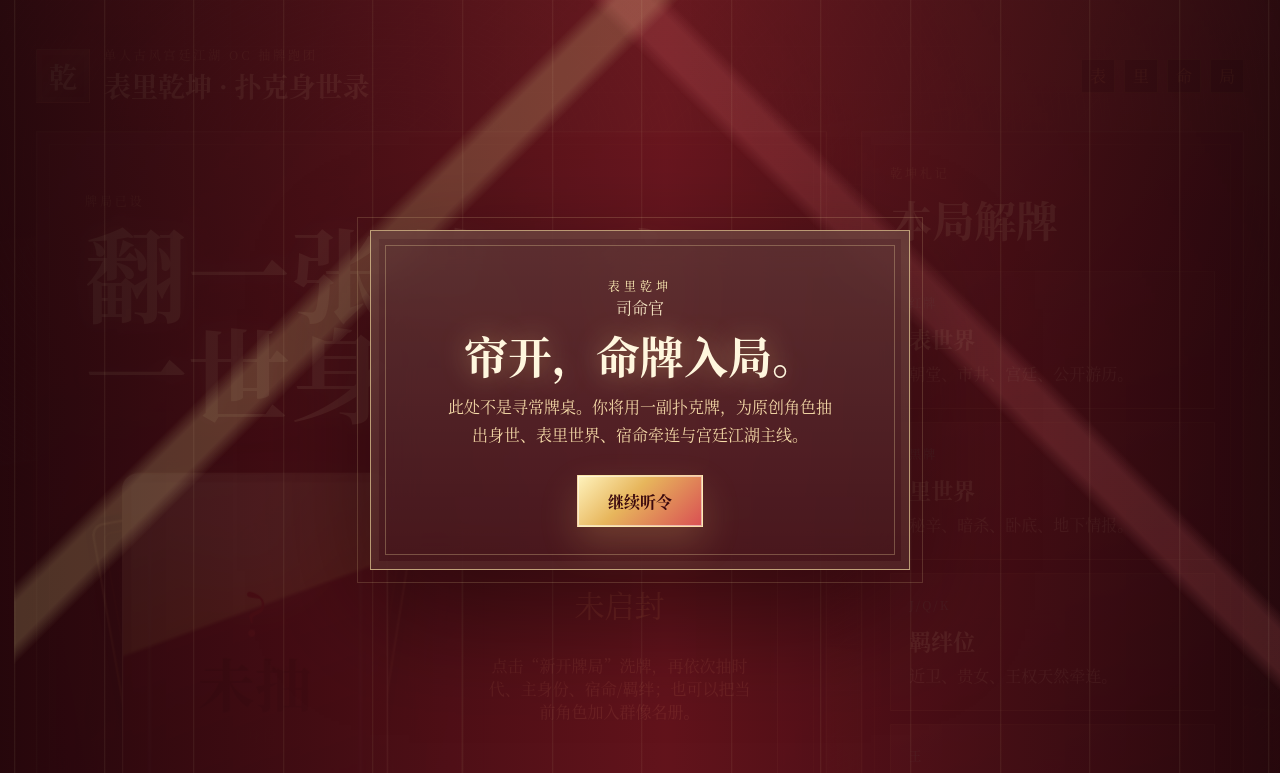
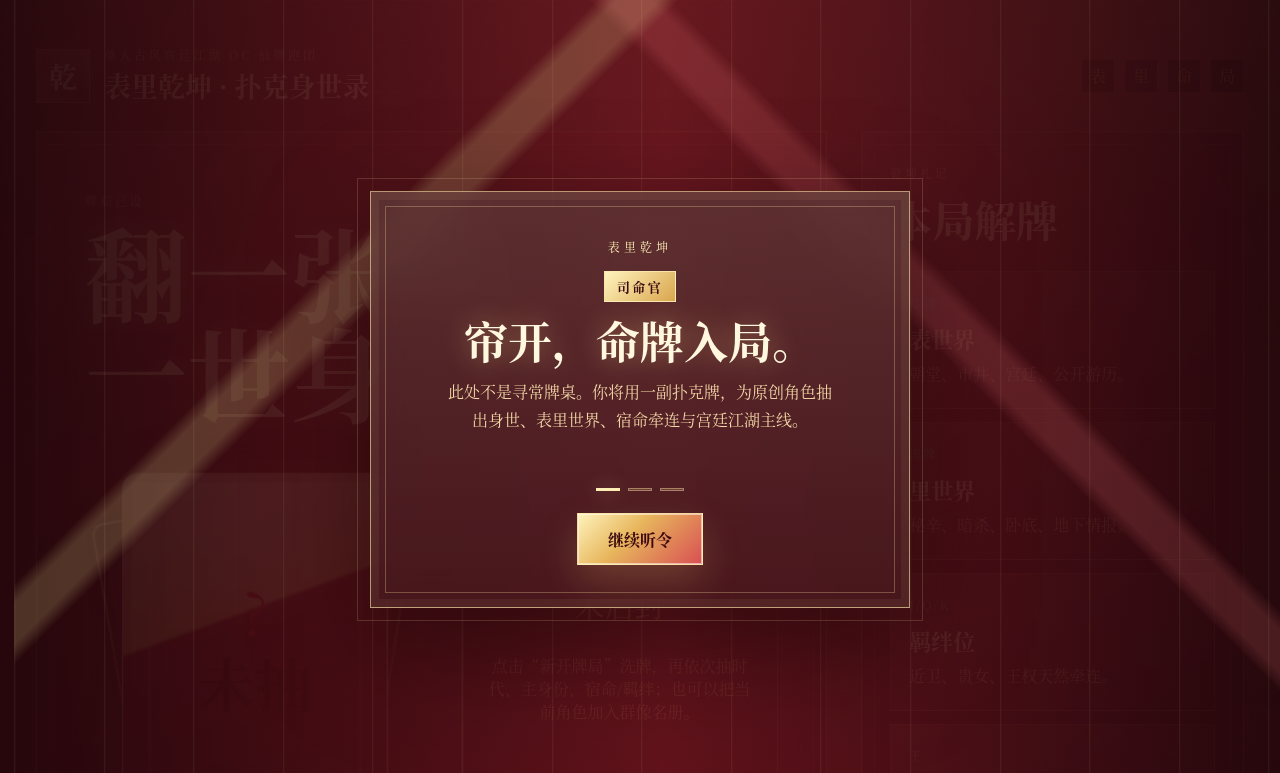
Before and after one commit to 2736181935-cloud/biao-li-qiankun-poker, a plain HTML site: page index.html in a window 1280 px wide. Shown: the top 773 px of the page. Drawn offline with Linux system fonts and the light colour scheme.

Commit message:
Add guided intro story: styles.css

```diff
--- a/styles.css
+++ b/styles.css
@@ -115,8 +115,19 @@ button { cursor: pointer; }
   letter-spacing: .34em;
   font-size: 12px;
 }
+.intro-speaker {
+  width: fit-content;
+  margin: 14px auto 0;
+  padding: 5px 12px;
+  color: #3b090e;
+  background: linear-gradient(135deg, #fff3bd, #d9a64e);
+  border: 1px solid rgba(255,240,184,.82);
+  font-size: 13px;
+  font-weight: 900;
+  letter-spacing: .18em;
+}
 .intro-card h2 {
-  margin: 12px 0 14px;
+  margin: 14px 0 14px;
   color: var(--pearl);
   font-size: 44px;
   line-height: 1.1;
@@ -127,6 +138,29 @@ button { cursor: pointer; }
   max-width: 390px;
   color: #f6dba9;
   line-height: 1.75;
+  min-height: 84px;
+  transition: opacity .22s ease, transform .22s ease;
+}
+.intro-card.changing p,
+.intro-card.changing h2 {
+  opacity: .08;
+  transform: translateY(6px);
+}
+.intro-steps {
+  display: flex;
+  justify-content: center;
+  gap: 8px;
+  margin: 0 0 22px;
+}
+.intro-steps span {
+  width: 24px;
+  height: 3px;
+  border: 1px solid rgba(255,232,168,.4);
+  background: rgba(255,232,168,.16);
+}
+.intro-steps span.active {
+  background: var(--gold-bright);
+  box-shadow: 0 0 18px rgba(255,232,168,.45);
 }
 .intro-action {
   min-height: 52px;
```
